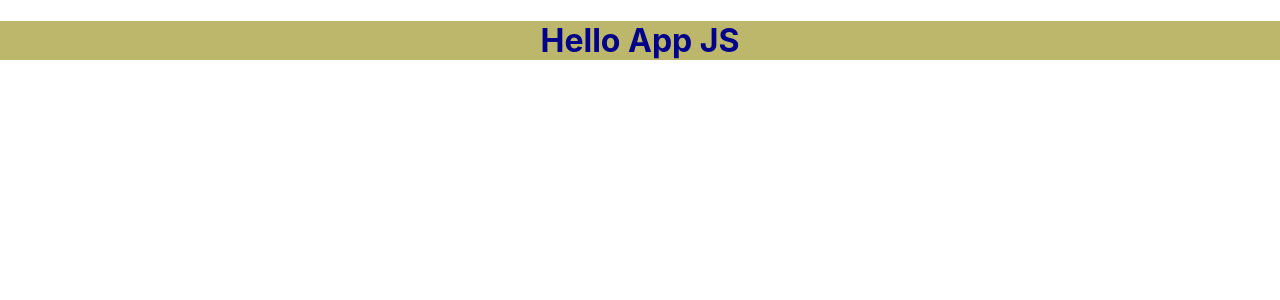
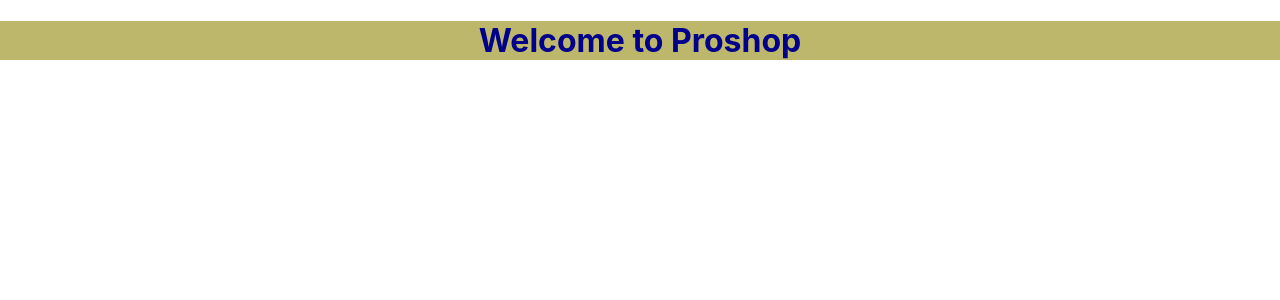
Before and after one commit to AkhtarZee/ProShop-demo, a React (Create React App) app in the folder frontend/: page / in a window 1280 px wide. Shown: the top 300 px of the page. Built offline with nearby package versions, Linux system fonts and the light colour scheme.

Commit message:
Welcome message added

```diff
--- a/frontend/src/App.js
+++ b/frontend/src/App.js
@@ -4,7 +4,7 @@
 const App = () => {
   return (
     <div className="App">
-      <h1>Hello App JS</h1>
+      <h1>Welcome to Proshop</h1>
     </div>
   );
 };
```
